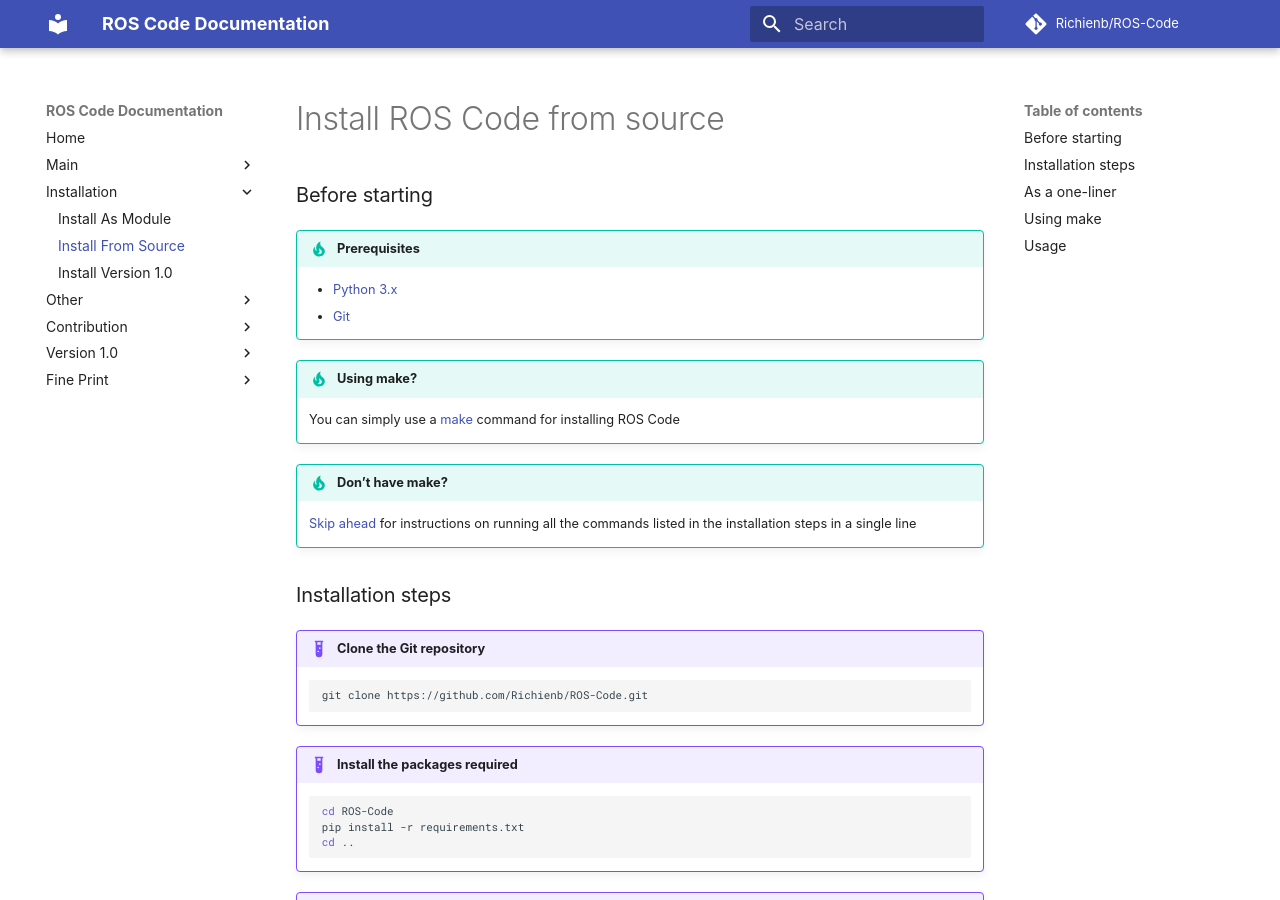
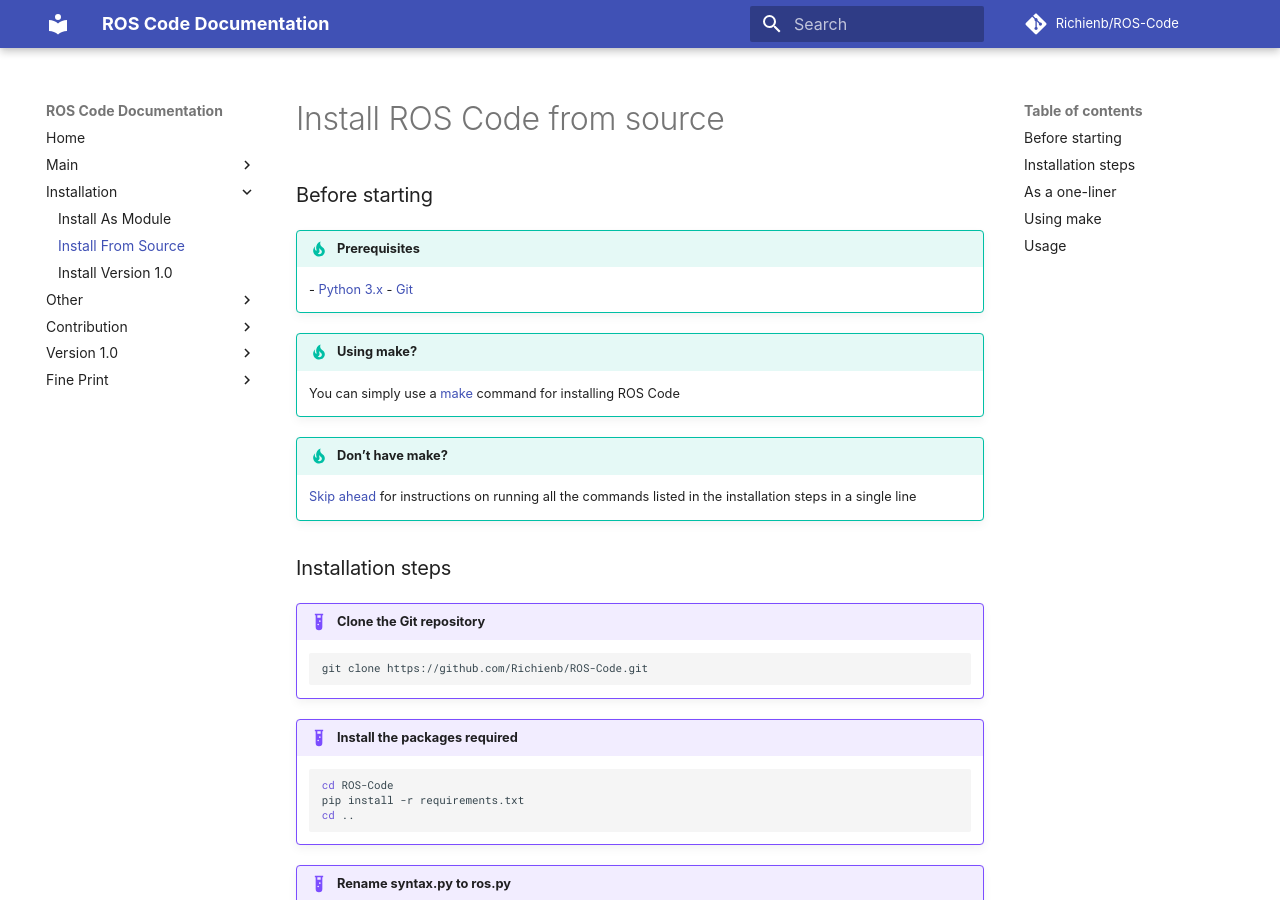
Before and after one commit to Richienb/ROS-Code, an MkDocs documentation site: the page built from docs/install-source.md, in a window 1280 px wide and 900 px high. Built offline with MkDocs 1.6.1 and Material for MkDocs 9.7.7, drawn with Linux system fonts in a browser that asks for light colours; some web fonts are replaced; comment, search, counter and statistics services are not loaded; old or Windows-style settings are respelled for this version of MkDocs.

````diff
--- a/docs/install-source.md
+++ b/docs/install-source.md
@@ -3,8 +3,8 @@
 ### Before starting
 
 !!! tip "Prerequisites"
-    - [Python 3.x](https://www.python.org/downloads/)
-    - [Git](https://git-scm.com/downloads)
+    \- [Python 3.x](https://www.python.org/downloads/)
+    \- [Git](https://git-scm.com/downloads)
 
 !!! tip "Using make?"
     You can simply use a [make](#using-make) command for installing ROS Code
@@ -15,18 +15,22 @@
 ### Installation steps
 
 !!! example "Clone the Git repository"
+
     ```sh
     git clone https://github.com/Richienb/ROS-Code.git
     ```
 
 !!! example "Install the packages required"
+
     ```sh
     cd ROS-Code
     pip install -r requirements.txt
     cd ..
     ```
+
 !!! example "Rename syntax.py to ros.py"
     Shell/Terminal
+
     ```sh
     mv $PWD/ROS-Code/src/syntax.py $PWD/ROS-Code/src/ros.py
     ```
@@ -38,6 +42,7 @@
 
 !!! example "Fetch the required files"
     Shell/Terminal
+
     ```sh
     cp ROS-Code/src/syntax.py .
     cp ROS-Code/src/run-file.py .
@@ -51,6 +56,7 @@
 
 !!! example "Remove the unneeded folder"
     Shell/Terminal
+
     ```sh
     rm -f -r -d ROS-Code
     ```
@@ -60,21 +66,22 @@
     rmdir /s /q ROS-Code
     ```
 
-
-
 ### As a one-liner
 
 Shell/Terminal
+
 ```sh
 git clone https://github.com/Richienb/ROS-Code.git ; cd ROS-Code ; pip install -r requirements.txt ; cd .. ; mv $PWD/ROS-Code/src/syntax.py $PWD/ROS-Code/src/ros.py ; cp ROS-Code/src/syntax.py . ; cp ROS-Code/src/run-file.py . ; rm -f -r -d ROS-Code
 ```
 
 Powershell
+
 ```bat
 git clone https://github.com/Richienb/ROS-Code.git ; cd ROS-Code ; pip install -r requirements.txt ; cd .. ; rename /ROS-Code/src/syntax.py ros.py ; copy ROS-Code/src/syntax.py . ; copy ROS-Code/src/run-file.py . ; rmdir /s /q ROS-Code
 ```
 
 Batch/Cmd
+
 ```bat
 git clone https://github.com/Richienb/ROS-Code.git & cd ROS-Code & pip install -r requirements.txt & cd .. & rename /ROS-Code/src/syntax.py ros.py & copy ROS-Code/src/syntax.py . & copy ROS-Code/src/run-file.py . & rmdir /s /q ROS-Code
 ```
@@ -84,16 +91,19 @@ git clone https://github.com/Richienb/ROS-Code.git & cd ROS-Code & pip install -
 !!! warning "Compatibility"
     Make is only preinstalled in Linux. On other operating systems, `make` needs to be manually installed.
     For Windows, I recommend using [Chocolatey](https://chocolatey.org) and running the following command:
+
     ```bat
     choco install make
     ```
 
 !!! example "Install ROS Code"
+
     ```sh
     make prepare
     ```
 
 !!! example "Uninstall ROS Code"
+
     ```sh
     make uninstall
     ```
````
